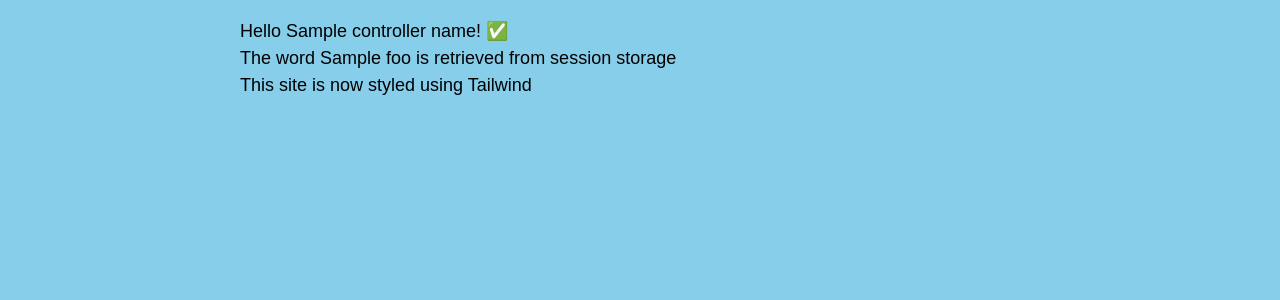
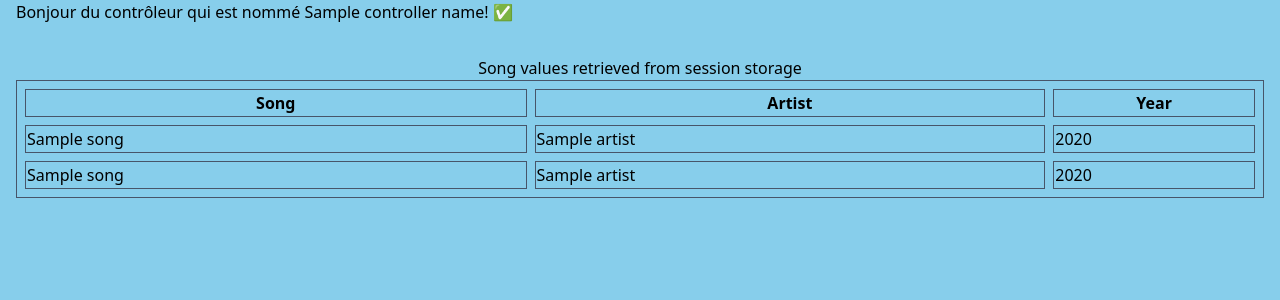
Before and after one commit to cactus-blossom-it-services-limited/cosmic-coding-with-s7, a Symfony app: template templates/session/index.html.twig in a window 1280 px wide. Shown: the top 300 px of the page. Run offline with Twig, Linux system fonts and the light colour scheme; the template is opened without the code that fills it: most values are stand-ins (such as "Sample title", 1, 10 or a date in 2020); style sheets or scripts are compiled from the project's sources; some libraries are stand-ins or nearby versions.

Commit message:
config tailwind, improve page layout

```diff
--- a/tailwind.config.js
+++ b/tailwind.config.js
@@ -5,7 +5,11 @@ module.exports = {
     "./templates/**/*.html.twig",
   ],
   theme: {
-    extend: {},
+    container: {
+      center: true,
+    },
+    extend: {
+    },
   },
   plugins: [],
 }
--- a/templates/session/index.html.twig
+++ b/templates/session/index.html.twig
@@ -3,14 +3,55 @@
 {% block title %}Hello SessionController!{% endblock %}
 
 {% block body %}
-<style>
-    .example-wrapper { margin: 1em auto; max-width: 800px; width: 95%; font: 18px/1.5 sans-serif; }
-    .example-wrapper code { background: #F5F5F5; padding: 2px 6px; }
-</style>
+    <section class="grid max-w-8xl gap-4 mx-4">
+        {# read and display just one flash message type, ici the 'notice' type #}
+{#        {% for message in app.flashes('tailwind_notice') %}#}
+{#            <div class="flash-notice">#}
+{#                {{ message }}#}
+{#            </div>#}
+{#        {% endfor %}#}
+        {# same but without clearing them from the flash bag #}
+        {# on every page refresh another version of the message appears #}
+        {# this is no good as it just repeats the message over and over again #}
+{#        {% for message in app.session.flashbag.peek('tailwind_notice') %}#}
+{#            <div class="flash-notice">#}
+{#                {{ message }}#}
+{#            </div>#}
+{#        {% endfor %}#}
+        {# read and display several types of flash messages #}
+        {% for label, messages in app.flashes(['tailwind_notice', 'notice']) %}
+            {% for message in messages %}
+                <div class="flash-{{ label }}">
+                    {{ message }}
+                </div>
+            {% endfor %}
+        {% endfor %}
+    <h1 class="align-content-2xl-center">Bonjour du contrôleur qui est nommé {{ controller_name }}! ✅</h1>
 
-<div class="example-wrapper">
-    <h1>Hello {{ controller_name }}! ✅</h1>
-    <p>The word {{ foo }} is retrieved from session storage</p>
-    <p>This site is now styled using Tailwind</p>
-</div>
+    <table class="border-separate border-spacing-2 border my-4 border-slate-600">
+        <thead>
+        <caption class="caption-top">
+            Song values retrieved from session storage
+        </caption>
+        <tr>
+            <th class="border border-slate-600">Song</th>
+            <th class="border border-slate-600">Artist</th>
+            <th class="border border-slate-600">Year</th>
+        </tr>
+        <tbody>
+        {% for best_song in best_songs %}
+            <tr>
+                <td class="border border-slate-600">{{ best_song.song }}</td>
+                <td class="border border-slate-600">{{ best_song.artist }}</td>
+                <td class="border border-slate-600">{{ best_song.year }}</td>
+            </tr>
+        {% endfor %}
+        <tr>
+            <td class="border border-slate-600">{{ good_song.song }}</td>
+            <td class="border border-slate-600">{{ good_song.artist }}</td>
+            <td class="border border-slate-600">{{ good_song.year }}</td>
+        </tr>
+        </tbody>
+    </table>
+    </section>
 {% endblock %}
```
Also changed, not shown: src/Controller/AFSessionController.php (+45 -4 lines).
